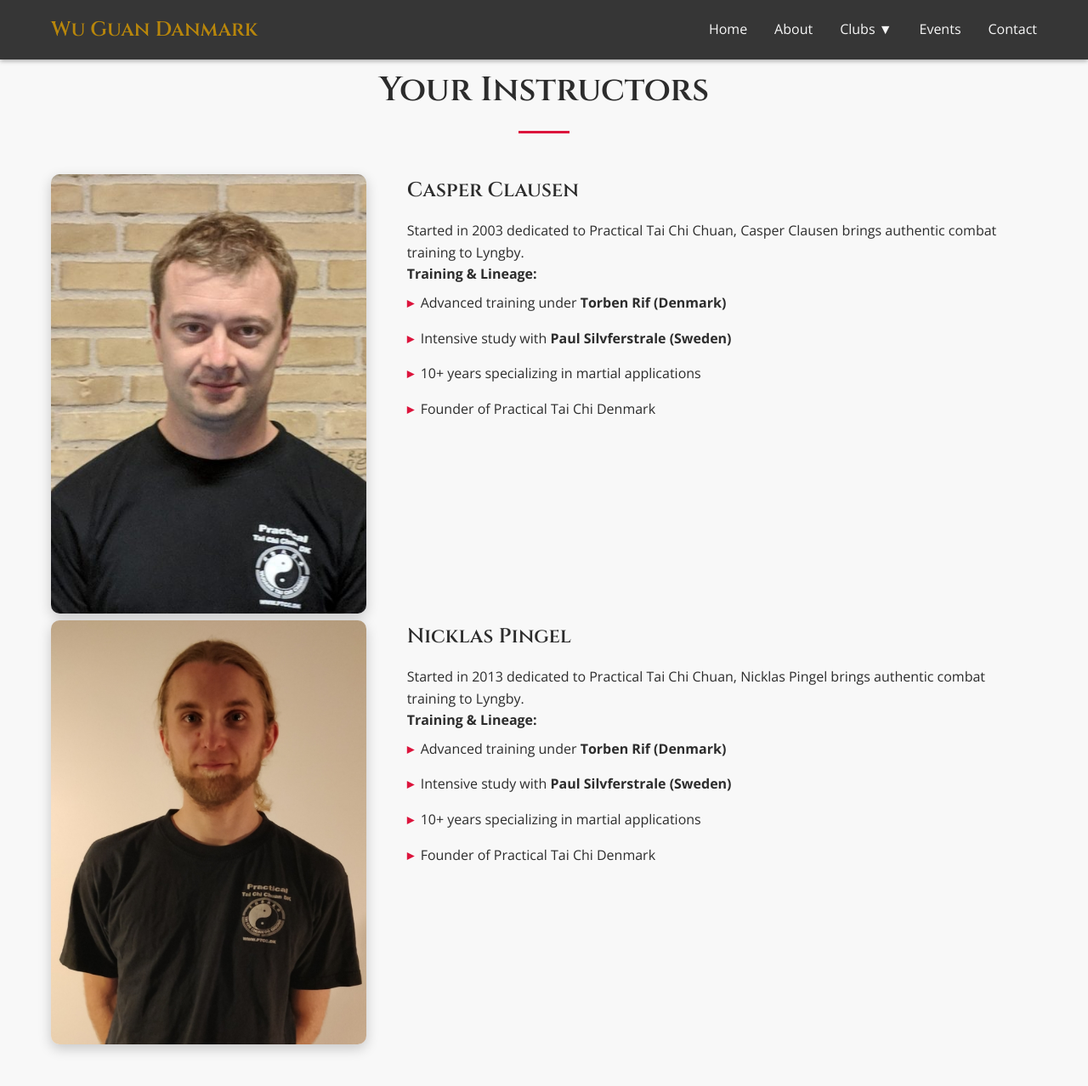
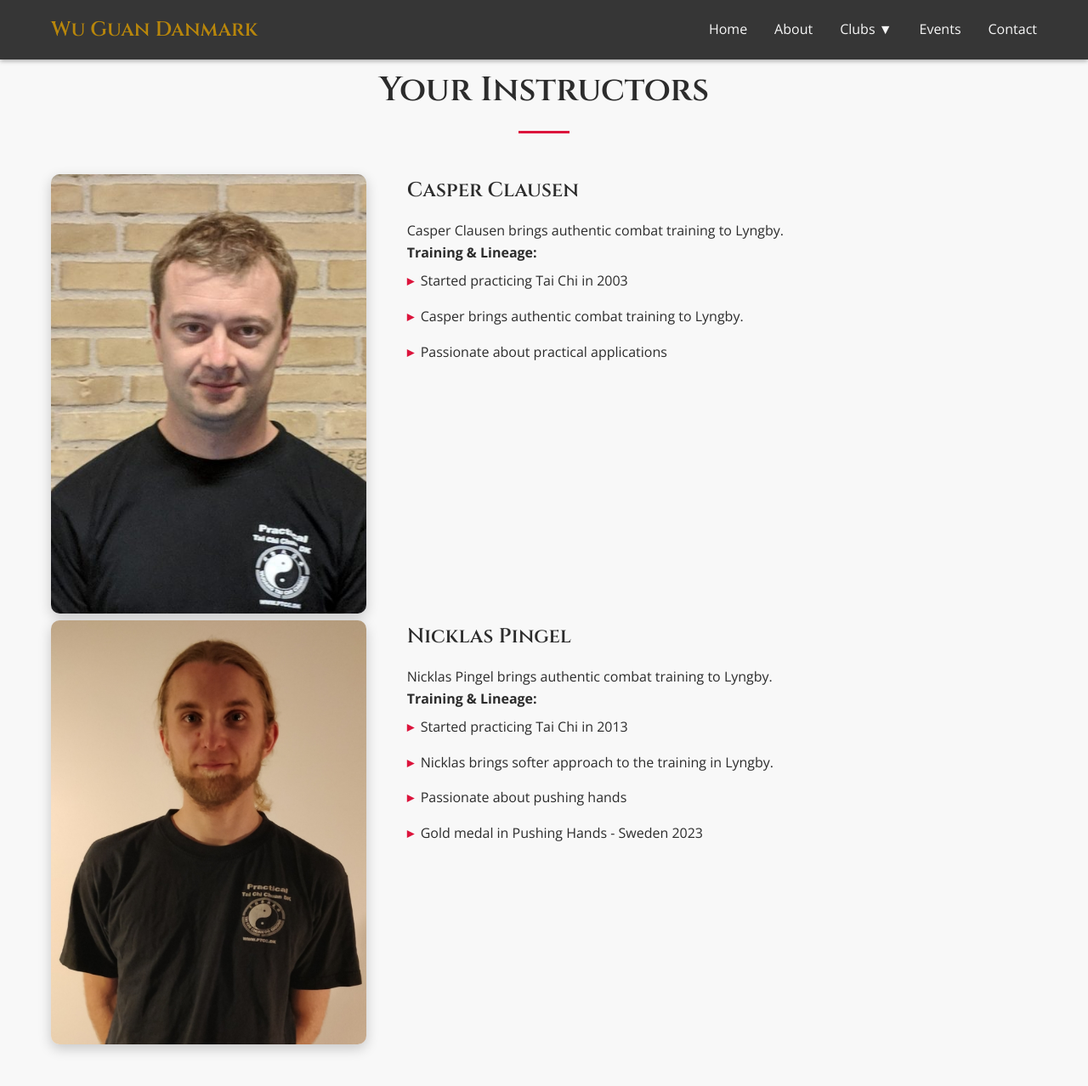
Before and after one commit to miniwolf/miniwolf.github.io, a Jekyll site: the page built from lyngby.html, in a window 1280 px wide and 1400 px high, scrolled down 361 px. Shown: the top 1278 px of the window at 85% size. Built offline with Jekyll 4.4.1, drawn with Linux system fonts in a browser that asks for light colours.

Commit message:
Clubs use data on instructors

```diff
--- a/_layouts/club.html
+++ b/_layouts/club.html
@@ -60,15 +60,13 @@
                 </div>
                 <div class="instructor-content">
                     <h3>{{ teacher.name }}</h3>
-                    <p>Started in {{ teacher.start }} dedicated to Practical Tai Chi Chuan, {{ teacher.name }} brings authentic combat training to {{page.club-name}}.</p>
+                    <p>{{ teacher.name }} brings authentic combat training to {{page.club-name}}.</p>
 
                     <div class="instructor-credentials">
                         <h4>Training & Lineage:</h4>
                         <ul>
-                            <li>Advanced training under <strong>Torben Rif (Denmark)</strong></li>
-                            <li>Intensive study with <strong>Paul Silvferstrale (Sweden)</strong></li>
-                            <li>10+ years specializing in martial applications</li>
-                            <li>Founder of Practical Tai Chi Denmark</li>
+                            <li>Started practicing Tai Chi in {{ teacher.start }}</li>
+                            {% for description in teacher.descriptions %} <li>{{description}}</li> {% endfor %}
                         </ul>
                     </div>
                 </div>
--- a/lyngby.html
+++ b/lyngby.html
@@ -10,9 +10,18 @@ instructors:
   - name: Casper Clausen
     start: 2003
     image: images/lyngby/Casper-Clausen.jpg
+    descriptions: [
+      "Casper brings authentic combat training to Lyngby.",
+      "Passionate about practical applications",
+    ]
   - name: Nicklas Pingel
     start: 2013
     image: images/lyngby/Nicklas-Pingel.jpg
+    descriptions: [
+      "Nicklas brings softer approach to the training in Lyngby.",
+      "Passionate about pushing hands",
+      "Gold medal in Pushing Hands - Sweden 2023"
+    ]
 
 classes:
   - day: Monday
```
